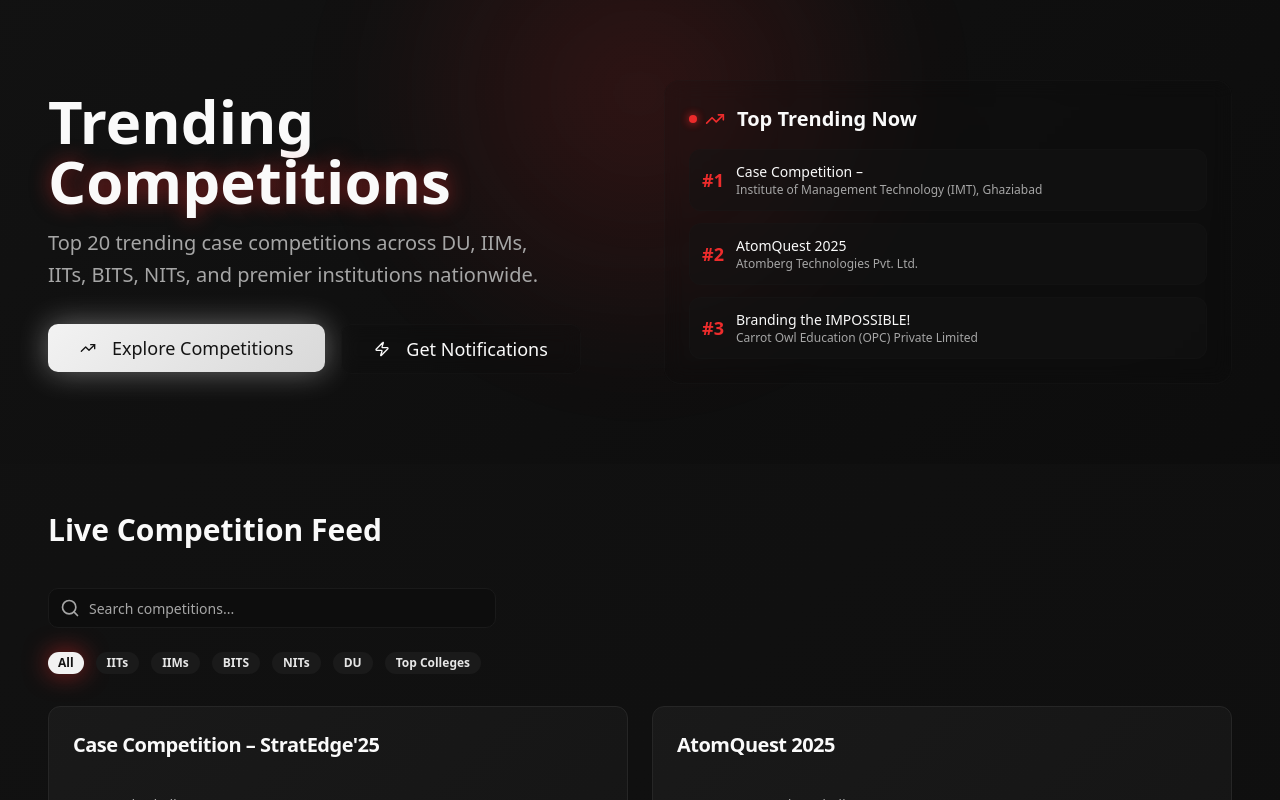
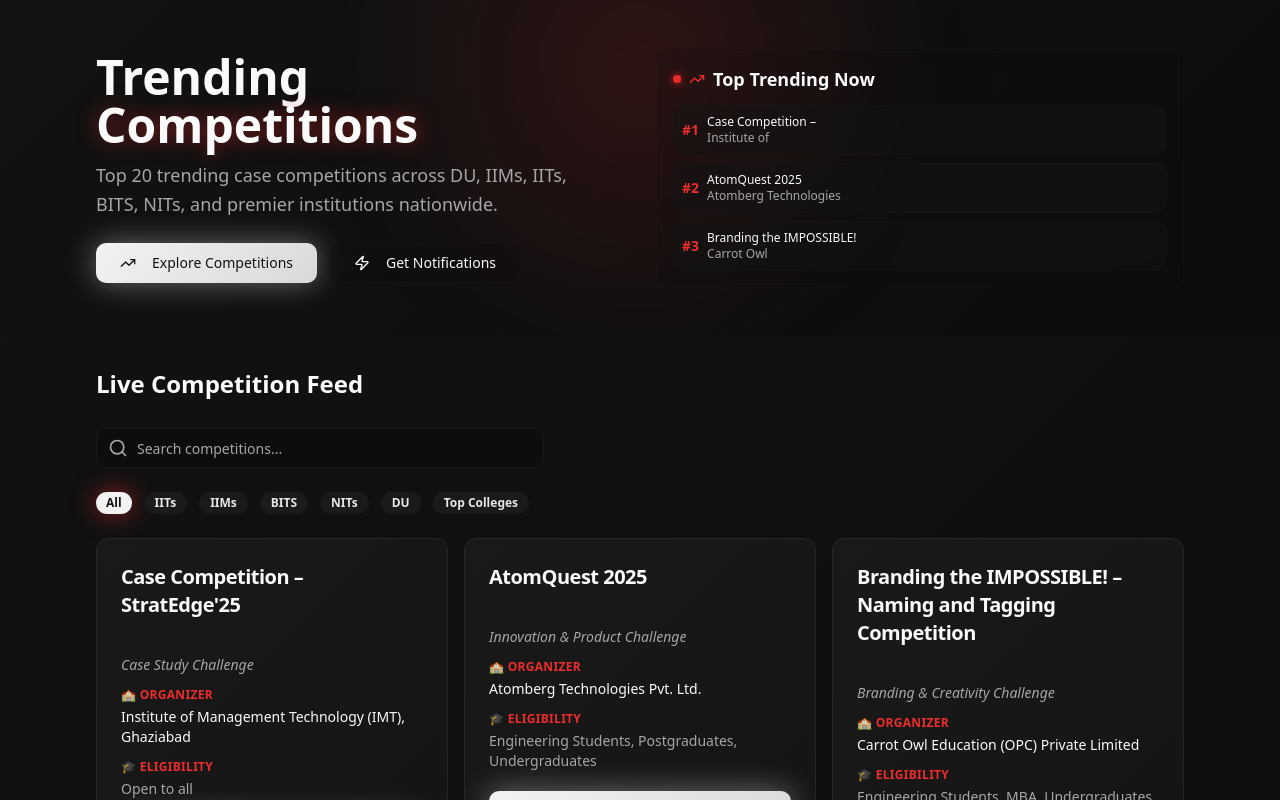
Before and after one commit to shagunsrcc/trendace-dash, a React (Vite) app: page / in a window 1280 px wide. Shown: the top 800 px of the page. Built offline with nearby package versions, Linux system fonts and the light colour scheme.

Commit message:
Update WhatsApp link and improve appearance
Updated the WhatsApp group link and optimized the website's layout for better space utilization and aesthetics.

```diff
--- a/src/components/CompetitionCard.tsx
+++ b/src/components/CompetitionCard.tsx
@@ -33,30 +33,30 @@ export const CompetitionCard = ({ competition }: CompetitionCardProps) => {
         </div>
       </CardHeader>
 
-      <CardContent className="space-y-5">
+      <CardContent className="space-y-3">
         {/* Competition Type */}
-        <div className="space-y-2">
+        <div>
           <p className="text-sm text-muted-foreground italic">
             {competition.competitionType}
           </p>
         </div>
 
         {/* Organizing College */}
-        <div className="space-y-2">
-          <h4 className="text-sm font-semibold text-accent uppercase tracking-wide">
+        <div>
+          <h4 className="text-xs font-semibold text-accent uppercase tracking-wide mb-1">
             🏫 Organizer
           </h4>
-          <p className="text-base font-medium text-foreground">
+          <p className="text-sm font-medium text-foreground">
             {competition.organizingCollege}
           </p>
         </div>
 
         {/* Eligibility */}
-        <div className="space-y-2">
-          <h4 className="text-sm font-semibold text-accent uppercase tracking-wide">
+        <div>
+          <h4 className="text-xs font-semibold text-accent uppercase tracking-wide mb-1">
             🎓 Eligibility
           </h4>
-          <p className="text-sm text-muted-foreground leading-relaxed">
+          <p className="text-sm text-muted-foreground">
             {competition.eligibility}
           </p>
         </div>
--- a/src/pages/Index.tsx
+++ b/src/pages/Index.tsx
@@ -180,57 +180,57 @@ const Index = () => {
   return (
     <div className="min-h-screen">
       {/* Hero Section */}
-      <section className="hero-section relative py-20 px-4">
-        <div className="container mx-auto max-w-7xl">
-          <div className="grid lg:grid-cols-2 gap-12 items-center">
-            <div className="space-y-8 z-10 relative">
-              <div className="space-y-4">
-                <h1 className="text-5xl lg:text-6xl font-bold leading-tight">
+      <section className="hero-section relative py-12 px-4">
+        <div className="container mx-auto max-w-6xl">
+          <div className="grid lg:grid-cols-2 gap-8 items-center">
+            <div className="space-y-6 z-10 relative">
+              <div className="space-y-3">
+                <h1 className="text-4xl lg:text-5xl font-bold leading-tight">
                   Trending <span className="text-glow">Competitions</span>
                 </h1>
-                <p className="text-xl text-muted-foreground leading-relaxed max-w-lg">
+                <p className="text-lg text-muted-foreground leading-relaxed max-w-lg">
                   Top 20 trending case competitions across DU, IIMs, IITs, BITS, NITs,
                   and premier institutions nationwide.
                 </p>
               </div>
 
-              <div className="flex flex-wrap gap-4">
+              <div className="flex flex-wrap gap-3">
                 <Button
-                  className="cta-primary text-lg px-8 py-6"
+                  className="cta-primary px-6 py-3"
                   onClick={() => document.getElementById('live-competition-feed')?.scrollIntoView({ behavior: 'smooth' })}
                 >
-                  <TrendingUp className="w-5 h-5 mr-2" />
+                  <TrendingUp className="w-4 h-4 mr-2" />
                   Explore Competitions
                 </Button>
                 <Button
                   variant="outline"
-                  className="text-lg px-8 py-6 glass-effect"
-                  onClick={() => window.open('https://wa.me/+919746960122?text=Hi!%20I%20want%20to%20get%20notifications%20about%20competitions', '_blank')}
+                  className="px-6 py-3 glass-effect"
+                  onClick={() => window.open('https://chat.whatsapp.com/DKOc0eDaSMP939ed84o36C', '_blank')}
                 >
-                  <Zap className="w-5 h-5 mr-2" />
+                  <Zap className="w-4 h-4 mr-2" />
                   Get Notifications
                 </Button>
               </div>
 
             </div>
 
-            <div className="space-y-8 relative">
+            <div className="space-y-6 relative">
               {/* Live Trending Competitions Widget */}
-              <div className="glass-effect rounded-2xl p-6 border border-border/20">
-                <div className="flex items-center gap-3 mb-4">
+              <div className="glass-effect rounded-xl p-4 border border-border/20">
+                <div className="flex items-center gap-2 mb-3">
                   <div className="live-indicator">
-                    <TrendingUp className="w-5 h-5 text-accent" />
+                    <TrendingUp className="w-4 h-4 text-accent" />
                   </div>
-                  <h3 className="text-xl font-bold">Top Trending Now</h3>
+                  <h3 className="text-lg font-bold">Top Trending Now</h3>
                 </div>
 
-                <div className="space-y-3">
+                <div className="space-y-2">
                   {competitions.slice(0, 3).map((comp, index) => (
-                    <div key={comp.id} className="flex items-center gap-3 p-3 rounded-lg bg-card/50 border border-border/10">
-                      <div className="text-accent font-bold text-lg">#{index + 1}</div>
+                    <div key={comp.id} className="flex items-center gap-2 p-2 rounded-lg bg-card/50 border border-border/10">
+                      <div className="text-accent font-bold text-sm">#{index + 1}</div>
                       <div>
-                        <div className="font-medium text-sm">{comp.title.split(' ').slice(0, 3).join(' ')}</div>
-                        <div className="text-xs text-muted-foreground">{comp.organizingCollege}</div>
+                        <div className="font-medium text-xs">{comp.title.split(' ').slice(0, 3).join(' ')}</div>
+                        <div className="text-xs text-muted-foreground">{comp.organizingCollege.split(' ').slice(0, 2).join(' ')}</div>
                       </div>
                     </div>
                   ))}
@@ -244,12 +244,12 @@ const Index = () => {
 
 
       {/* Main Content */}
-      <section className="py-12 px-4">
-        <div className="container mx-auto max-w-7xl">
-          <div className="space-y-8">
+      <section className="py-8 px-4">
+        <div className="container mx-auto max-w-6xl">
+          <div className="space-y-6">
             <div className="flex items-center justify-between" id="live-competition-feed">
               <div>
-                <h2 className="text-3xl font-bold mb-2">Live Competition Feed</h2>
+                <h2 className="text-2xl font-bold mb-1">Live Competition Feed</h2>
               </div>
             </div>
 
@@ -260,7 +260,7 @@ const Index = () => {
               onSearchChange={setSearchQuery}
             />
 
-            <div className="grid md:grid-cols-2 gap-6">
+            <div className="grid md:grid-cols-2 lg:grid-cols-3 gap-4">
               {filteredCompetitions.map((competition) => (
                 <CompetitionCard
                   key={competition.id}
```
